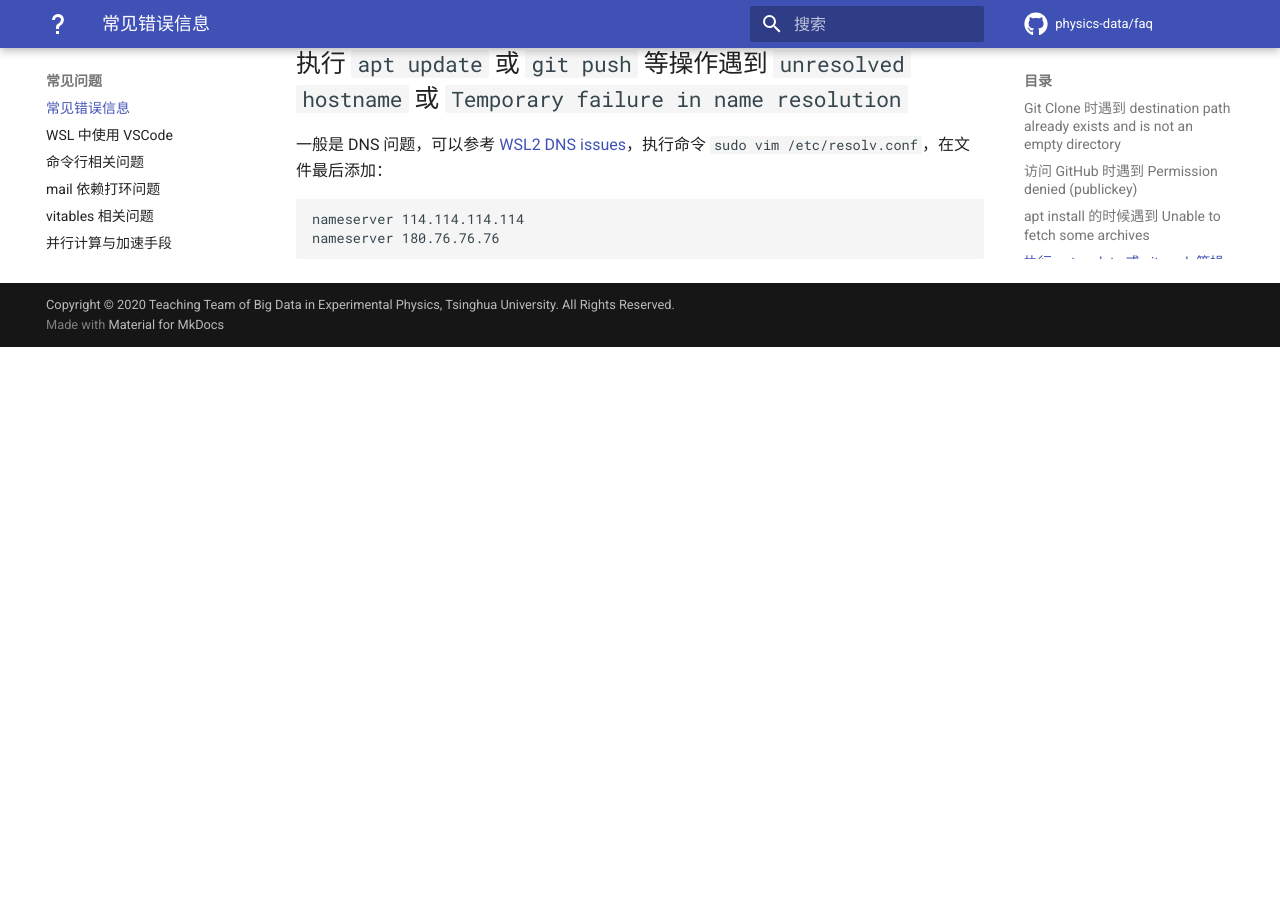
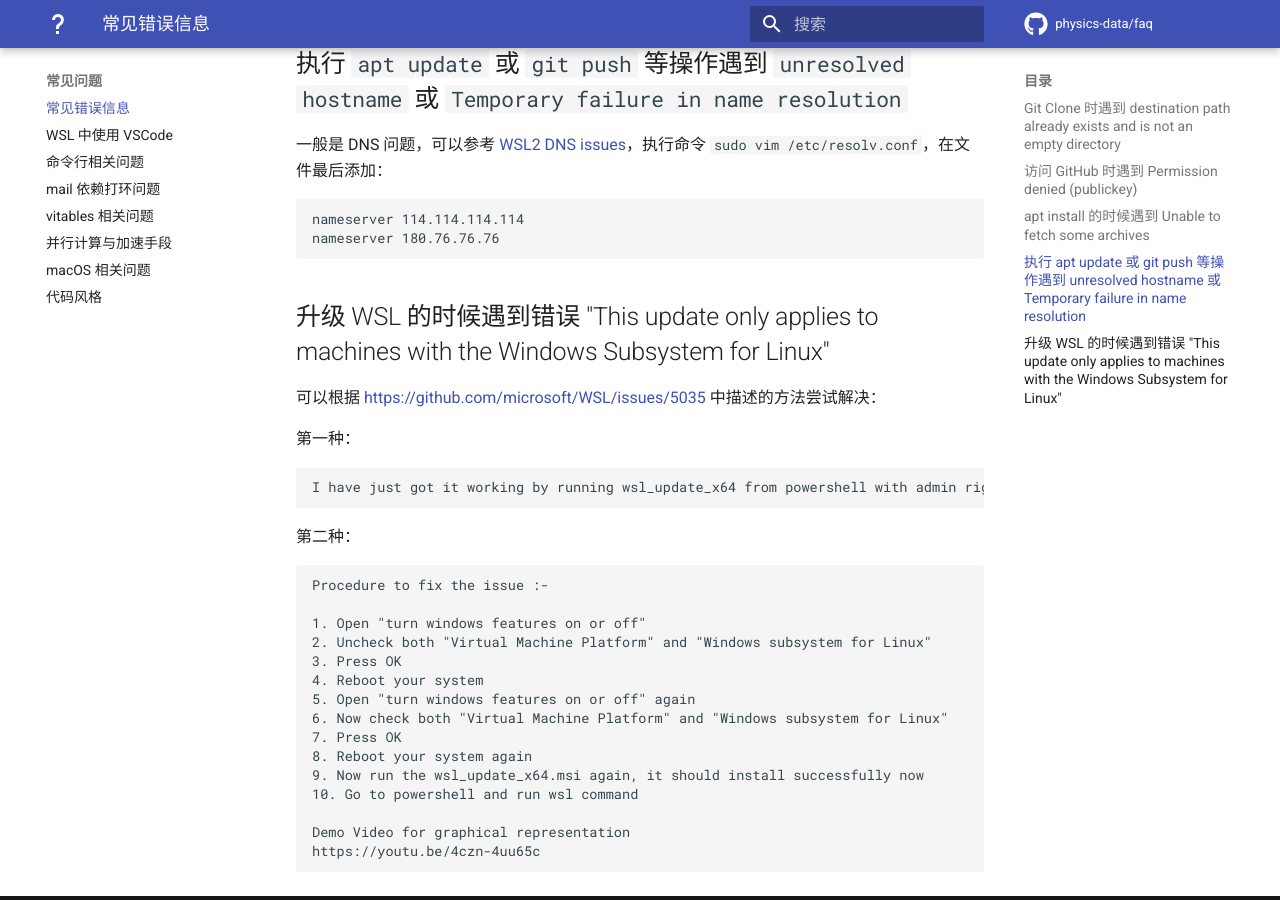
Before and after one commit to physics-data/faq, an MkDocs documentation site: the page built from docs/misc/error.md, in a window 1280 px wide and 900 px high, scrolled down 985 px. Built offline with MkDocs 1.6.1 and Material for MkDocs 9.7.7, drawn with Linux system fonts in a browser that asks for light colours; comment, search, counter and statistics services are not loaded; before the commit the page ends 1332 px from its top, so only the background shows below that.

Commit message:
Add faq for wsl error

````diff
--- a/docs/misc/error.md
+++ b/docs/misc/error.md
@@ -36,3 +36,33 @@ Hi xxx! You've successfully authenticated, but GitHub does not provide shell acc
 nameserver 114.114.114.114
 nameserver 180.76.76.76
 ```
+
+## 升级 WSL 的时候遇到错误 "This update only applies to machines with the Windows Subsystem for Linux"
+
+可以根据 <https://github.com/microsoft/WSL/issues/5035> 中描述的方法尝试解决：
+
+第一种：
+
+```
+I have just got it working by running wsl_update_x64 from powershell with admin rights as opposed to double clicking.
+```
+
+第二种：
+
+```
+Procedure to fix the issue :-
+
+1. Open "turn windows features on or off"
+2. Uncheck both "Virtual Machine Platform" and "Windows subsystem for Linux"
+3. Press OK
+4. Reboot your system
+5. Open "turn windows features on or off" again
+6. Now check both "Virtual Machine Platform" and "Windows subsystem for Linux"
+7. Press OK
+8. Reboot your system again
+9. Now run the wsl_update_x64.msi again, it should install successfully now
+10. Go to powershell and run wsl command
+
+Demo Video for graphical representation
+https://youtu.be/4czn-4uu65c
+```
````
